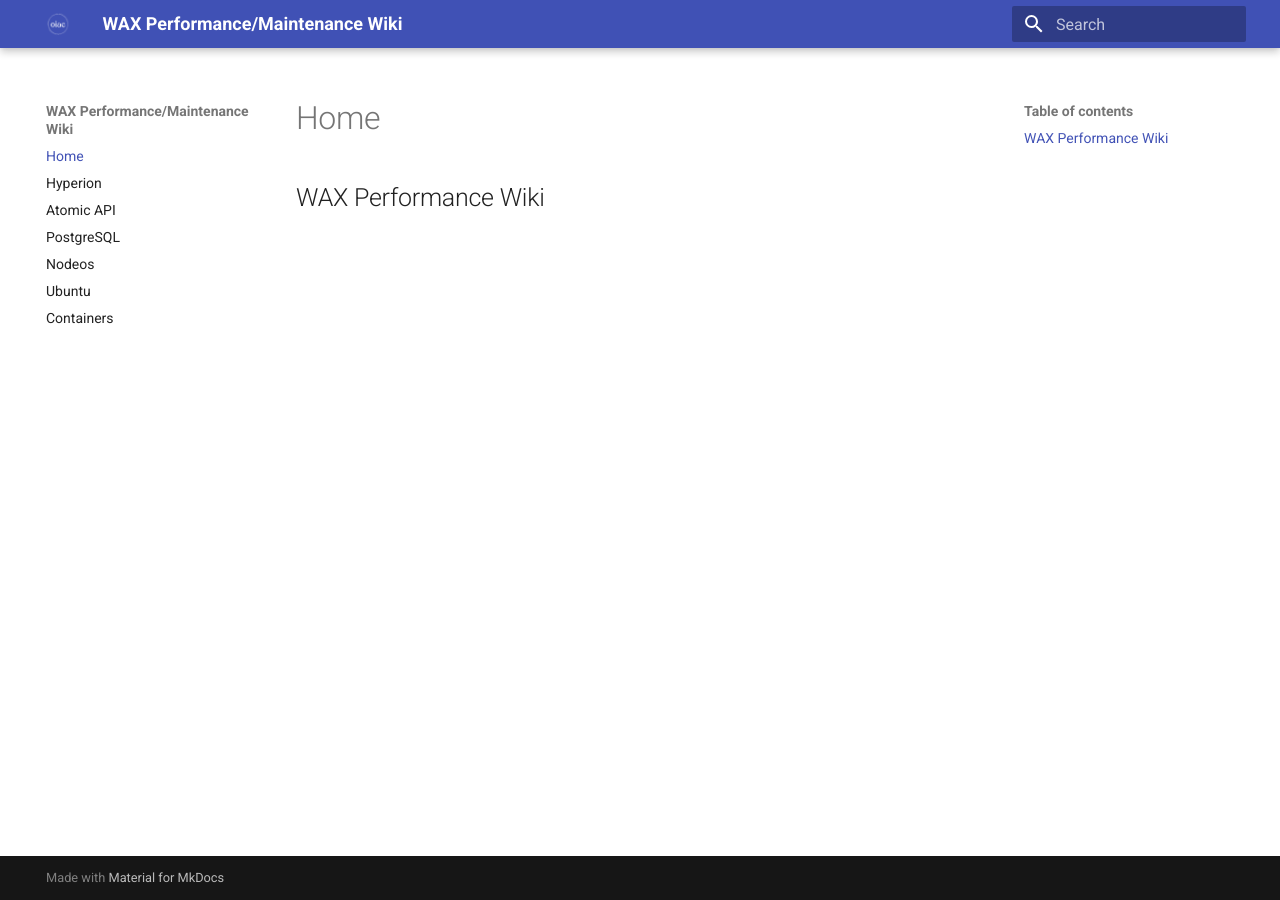
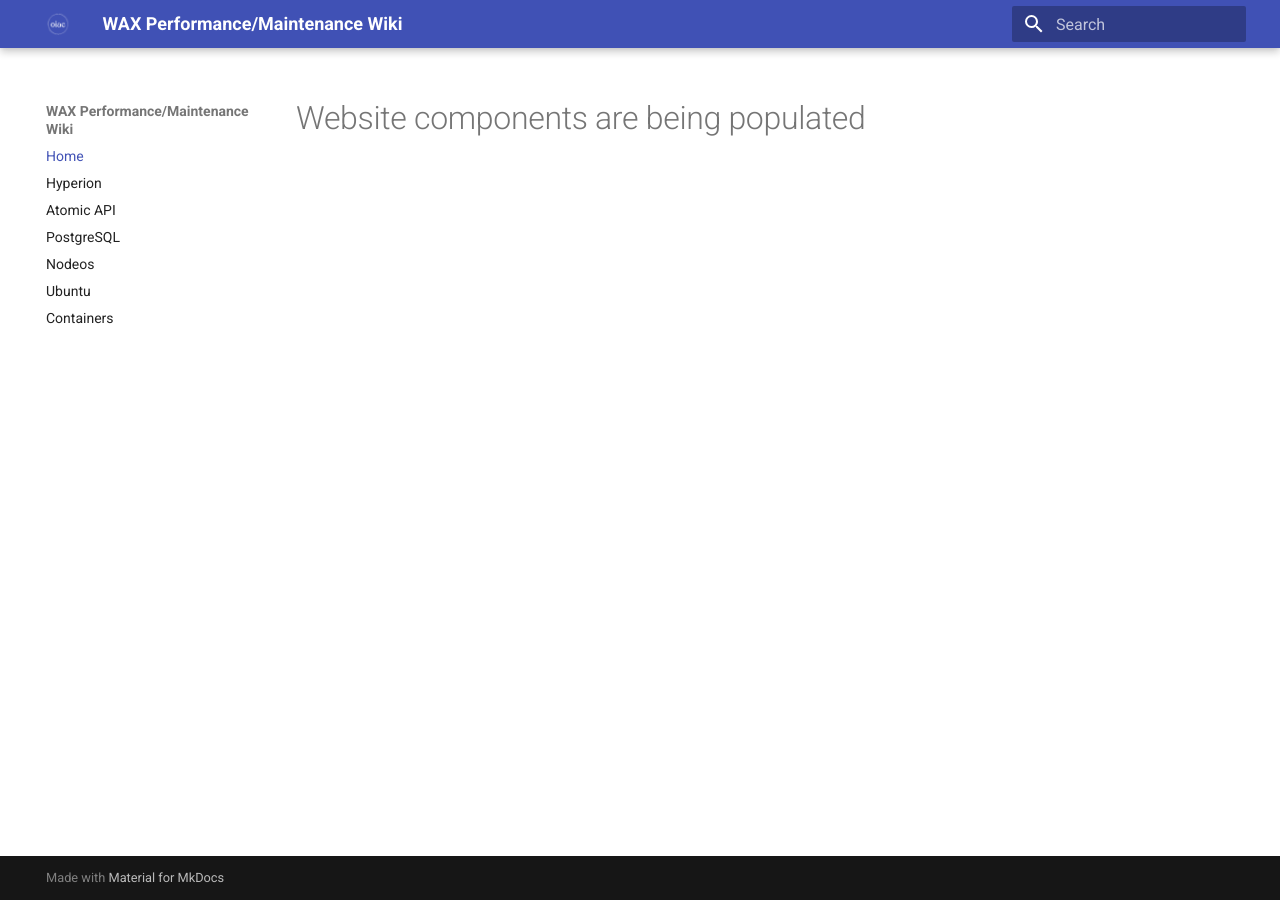
Before and after one commit to oneinacillian/wiki, an MkDocs documentation site: the page built from docs/index.md, in a window 1280 px wide. Built offline with MkDocs 1.6.1 and Material for MkDocs 9.7.7, drawn with Linux system fonts in a browser that asks for light colours.

Commit message:
updating

```diff
--- a/docs/index.md
+++ b/docs/index.md
@@ -1 +1 @@
-## WAX Performance Wiki
+# Website components are being populated
```
